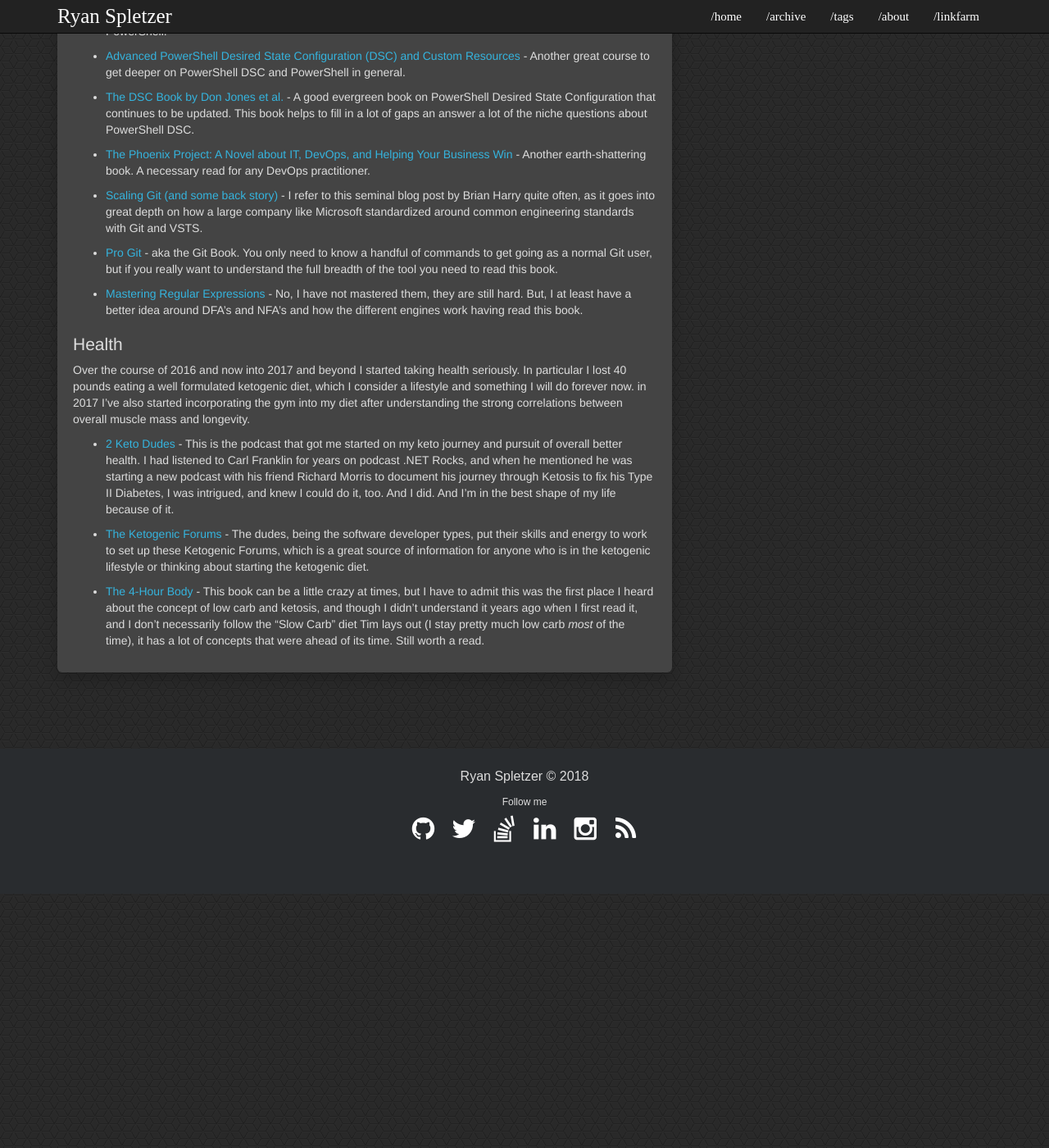
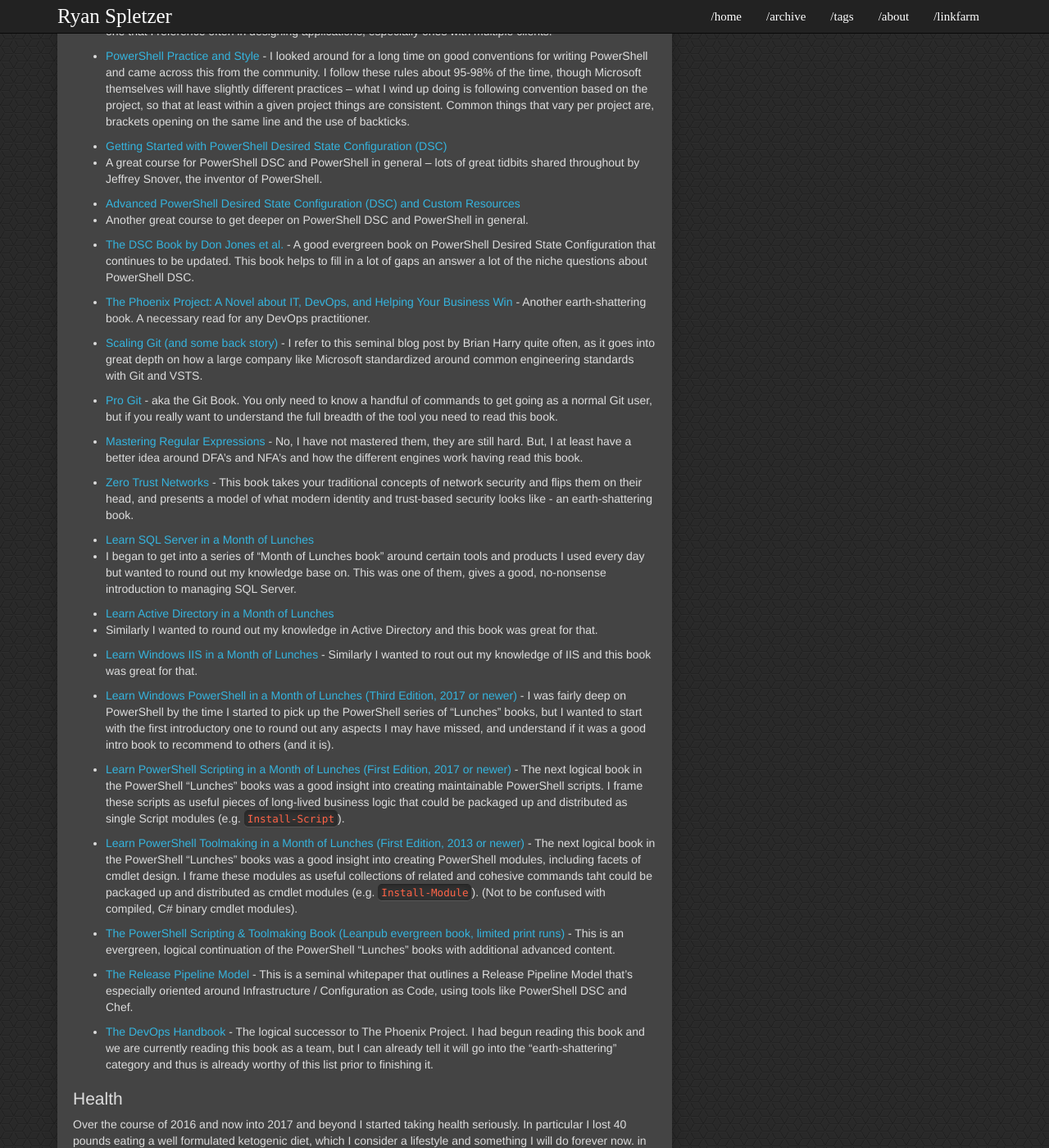
Before and after one commit to ryanspletzer/ryanspletzer.github.io, a Jekyll site: the page built from linkfarm.md, in a window 1280 px wide and 1400 px high, scrolled down 1005 px. Shown: the whole window at 82% size. Built offline with Jekyll 4.4.1, drawn with Linux system fonts in a browser that asks for light colours; before the commit the page ends 2095 px from its top, so only the background shows below that; some of the changed text lies outside the part shown.

Commit message:
Updating linkfarm, fixing link in Hello World post

```diff
--- a/linkfarm.md
+++ b/linkfarm.md
@@ -20,9 +20,25 @@ There's pretty good prescriptive guidance when it comes to most programming lang
 organization pattern for stylesheets I wandered in the desert for a long time. Until I found this book. I have yet to
 find a better approach.
 
+* [Smashing Books](https://shop.smashingmagazine.com/collections/books):
+[1](https://shop.smashingmagazine.com/products/the-smashing-book-1-digital-edition),
+[2](https://shop.smashingmagazine.com/products/smashing-book-2),
+[3 + 3 1/3](https://shop.smashingmagazine.com/products/smashing-book-3-digital-edition),
+[4](https://shop.smashingmagazine.com/products/smashing-book-4-ebooks),
+[5](https://shop.smashingmagazine.com/products/smashing-book-5-real-life-responsive-web-design),
+and [more](https://shop.smashingmagazine.com/) - These books have come out at certain intervals over the years, and
+although I don't claim to be a Designer of any sort, what I do know about web design has come from these series of
+books. Smashing Magazine has also produced other non-numbered books on more specific subjects which are also great.
+
 * [Learning JavaScript Design Patterns](https://addyosmani.com/resources/essentialjsdesignpatterns/book/) - Frontend
 development has changed a lot but this book first introduced me to some fundamental concepts including the important AMD
 pattern.
+
+* [Microsoft Visual C# Step by Step, 9th Edition](
+    https://www.microsoftpressstore.com/store/microsoft-visual-c-sharp-step-by-step-9781509307760) - I read an earlier
+edition of this book, but you'll want to get the latest available. It's not exactly an earth-shattering book, but I
+decided to retroactively add it to the list, as in hindsight it is a very good book to give to as an introductory book
+to the C# language for someone who has not used it before.
 
 * [C# Coding Conventions (C# Programming Guide)](
     https://docs.microsoft.com/en-us/dotnet/csharp/programming-guide/inside-a-program/coding-conventions) - I'm a big
@@ -58,13 +74,13 @@ following convention based on the project, so that at least within a given proje
 that vary per project are, brackets opening on the same line and the use of backticks.
 
 * [Getting Started with PowerShell Desired State Configuration (DSC)](
-    https://mva.microsoft.com/en-US/training-courses/getting-started-with-powershell-desired-state-configuration-dsc-8672) -
-A great course for PowerShell DSC and PowerShell in general -- lots of great tidbits shared throughout by Jeffrey
+    https://mva.microsoft.com/en-US/training-courses/getting-started-with-powershell-desired-state-configuration-dsc-8672)
+- A great course for PowerShell DSC and PowerShell in general -- lots of great tidbits shared throughout by Jeffrey
 Snover, the inventor of PowerShell.
 
 * [Advanced PowerShell Desired State Configuration (DSC) and Custom Resources](
-    https://mva.microsoft.com/en-US/training-courses/advanced-powershell-desired-state-configuration-dsc-and-custom-resources-8702) -
-Another great course to get deeper on PowerShell DSC and PowerShell in general.
+    https://mva.microsoft.com/en-US/training-courses/advanced-powershell-desired-state-configuration-dsc-and-custom-resources-8702)
+- Another great course to get deeper on PowerShell DSC and PowerShell in general.
 
 * [The DSC Book by Don Jones et al.](https://leanpub.com/the-dsc-book) - A good evergreen book on PowerShell Desired
 State Configuration that continues to be updated. This book helps to fill in a lot of gaps an answer a lot of the niche
@@ -74,7 +90,10 @@ questions about PowerShell DSC.
     https://www.amazon.com/Phoenix-Project-DevOps-Helping-Business/dp/0988262592) - Another earth-shattering book. A
 necessary read for any DevOps practitioner.
 
-* [Scaling Git (and some back story)](https://blogs.msdn.microsoft.com/bharry/2017/02/03/scaling-git-and-some-back-story/) - I refer to this seminal blog post by Brian Harry quite often, as it goes into great depth on how a large company like Microsoft standardized around common engineering standards with Git and VSTS.
+* [Scaling Git (and some back story)](
+    https://blogs.msdn.microsoft.com/bharry/2017/02/03/scaling-git-and-some-back-story/) - I refer to this seminal blog
+post by Brian Harry quite often, as it goes into great depth on how a large company like Microsoft standardized around
+common engineering standards with Git and VSTS.
 
 * [Pro Git](https://git-scm.com/book/en/v2) - aka the Git Book. You only need to know a handful of commands to get going
 as a normal Git user, but if you really want to understand the full breadth of the tool you need to read this book.
@@ -82,6 +101,52 @@ as a normal Git user, but if you really want to understand the full breadth of t
 * [Mastering Regular Expressions](http://shop.oreilly.com/product/9780596528126.do) - No, I have not mastered them, they
 are still hard. But, I at least have a better idea around DFA's and NFA's and how the different engines work having read
 this book.
+
+* [Zero Trust Networks](http://shop.oreilly.com/product/0636920052265.do) - This book takes your traditional concepts of
+network security and flips them on their head, and presents a model of what modern identity and trust-based security
+looks like - an earth-shattering book.
+
+* [Learn SQL Server in a Month of Lunches](
+    https://www.manning.com/books/learn-sql-server-administration-in-a-month-of-lunches)
+- I began to get into a series of "Month of Lunches book" around certain tools and products I used every day but wanted
+to round out my knowledge base on. This was one of them, gives a good, no-nonsense introduction to managing SQL Server.
+
+* [Learn Active Directory in a Month of Lunches](
+    https://www.manning.com/books/learn-active-directory-management-in-a-month-of-lunches)
+- Similarly I wanted to round out my knowledge in Active Directory and this book was great for that.
+
+* [Learn Windows IIS in a Month of Lunches](https://www.manning.com/books/learn-windows-iis-in-a-month-of-lunches) -
+Similarly I wanted to rout out my knowledge of IIS and this book was great for that.
+
+* [Learn Windows PowerShell in a Month of Lunches (Third Edition, 2017 or newer)](
+    https://www.manning.com/books/learn-windows-powershell-in-a-month-of-lunches-third-edition) - I was fairly deep on
+PowerShell by the time I started to pick up the PowerShell series of "Lunches" books, but I wanted to start with the
+first introductory one to round out any aspects I may have missed, and understand if it was a good intro book to
+recommend to others (and it is).
+
+* [Learn PowerShell Scripting in a Month of Lunches (First Edition, 2017 or newer)](
+    https://www.manning.com/books/learn-powershell-scripting-in-a-month-of-lunches) - The next logical book in the
+PowerShell "Lunches" books was a good insight into creating maintainable PowerShell scripts. I frame these scripts as
+useful pieces of long-lived business logic that could be packaged up and distributed as single Script modules (e.g.
+`Install-Script`).
+
+* [Learn PowerShell Toolmaking in a Month of Lunches (First Edition, 2013 or newer)](
+    https://www.manning.com/books/learn-powershell-toolmaking-in-a-month-of-lunches) - The next logical book in the
+PowerShell "Lunches" books was a good insight into creating PowerShell modules, including facets of cmdlet design. I
+frame these modules as useful collections of related and cohesive commands taht could be packaged up and distributed as
+cmdlet modules (e.g. `Install-Module`). (Not to be confused with compiled, C# binary cmdlet modules).
+
+* [The PowerShell Scripting & Toolmaking Book (Leanpub evergreen book, limited print runs)](
+    https://leanpub.com/powershell-scripting-toolmaking) - This is an evergreen, logical continuation of the PowerShell
+"Lunches" books with additional advanced content.
+
+* [The Release Pipeline Model](https://docs.microsoft.com/en-us/powershell/dsc/whitepapers) - This is a seminal
+whitepaper that outlines a Release Pipeline Model that's especially oriented around Infrastructure / Configuration as
+Code, using tools like PowerShell DSC and Chef.
+
+* [The DevOps Handbook](https://itrevolution.com/book/the-devops-handbook/) - The logical successor to The Phoenix
+Project. I had begun reading this book and we are currently reading this book as a team, but I can already tell it will
+go into the "earth-shattering" category and thus is already worthy of this list prior to finishing it.
 
 ## Health
 
```
Also changed, not shown: _posts/2017-02-19-hello-world.md (+1 -1 lines).
